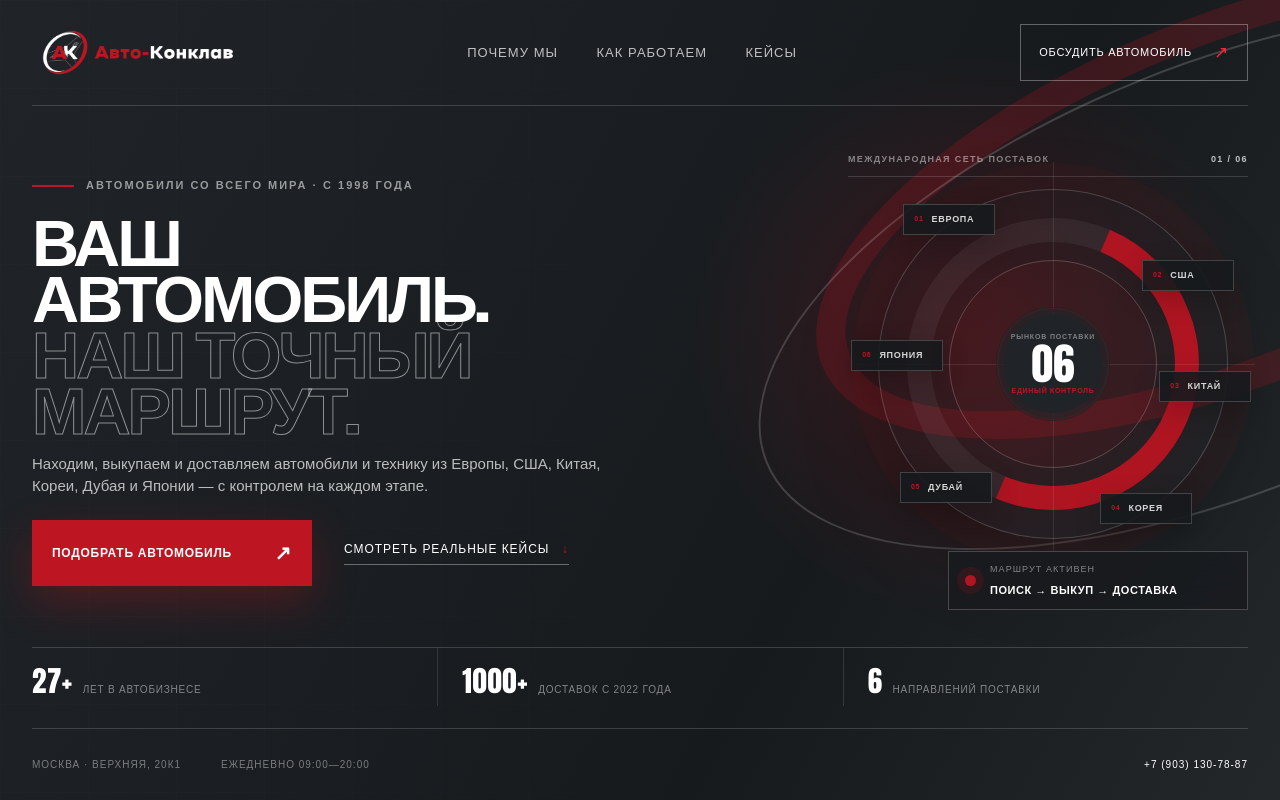
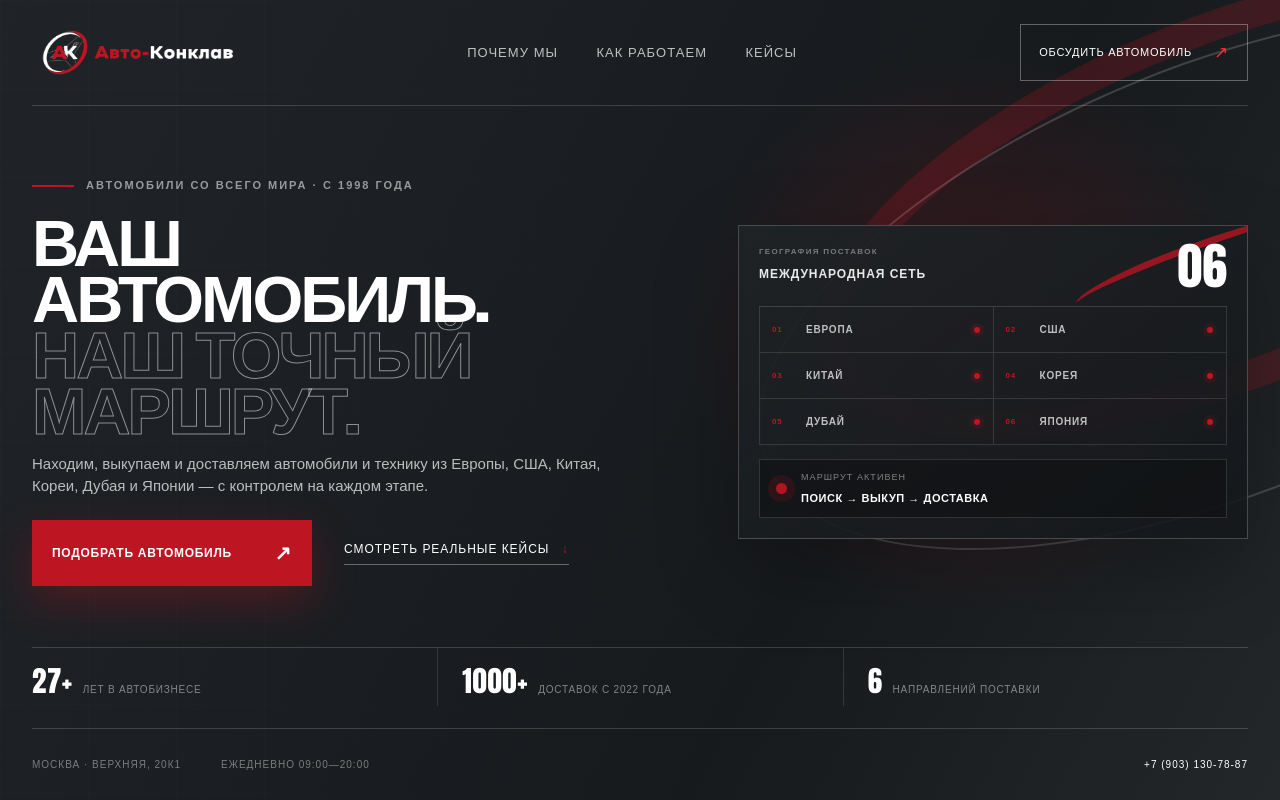
Before and after one commit to pedovochkin/autoconclave, a Next.js app: page / in a window 1280 px wide. Shown: the top 800 px of the page. Built offline with nearby package versions, Linux system fonts and the light colour scheme.

Commit message:
Simplify hero and process layout

```diff
--- a/app/globals.css
+++ b/app/globals.css
@@ -80,30 +80,20 @@ h1 span { display: block; color: transparent; -webkit-text-stroke: 1px rgba(255,
 .trust-row strong { font-family: Impact, "Arial Black", sans-serif; color: #fff; font-size: 29px; letter-spacing: .02em; }
 .trust-row span { color: rgba(255,255,255,.46); font-size: 10px; line-height: 1.3; text-transform: uppercase; letter-spacing: .08em; }
 
-.hero-visual { grid-column: 2; grid-row: 1; position: relative; z-index: 1; width: 100%; max-width: 560px; justify-self: end; display: flex; flex-direction: column; align-items: flex-end; gap: 12px; }
-.visual-topline { width: min(100%, 470px); display: flex; justify-content: space-between; align-items: center; padding-bottom: 10px; border-bottom: 1px solid rgba(255,255,255,.15); color: rgba(255,255,255,.46); font-size: 9px; font-weight: 700; letter-spacing: .15em; text-transform: uppercase; }
-.visual-topline b { color: rgba(255,255,255,.72); font-weight: 700; }
-.market-orbit { position: relative; width: min(430px, 35vw); aspect-ratio: 1; margin-right: 20px; border: 1px solid rgba(255,255,255,.18); border-radius: 50%; background: radial-gradient(circle, rgba(190,21,34,.24) 0 18%, rgba(190,21,34,.07) 18.5% 42%, transparent 42.5%); box-shadow: 0 0 0 26px rgba(190,21,34,.05), 0 28px 80px rgba(0,0,0,.28); animation: settle .8s cubic-bezier(.2,.8,.2,1) both; }
-.market-orbit::before { content: ""; position: absolute; inset: 8%; border: 24px solid rgba(255,255,255,.055); border-right-color: rgba(190,21,34,.9); border-bottom-color: rgba(190,21,34,.9); border-radius: 50%; transform: rotate(-22deg); }
-.orbit-ring { position: absolute; border-radius: 50%; pointer-events: none; }
-.orbit-ring-one { inset: 20%; border: 1px solid rgba(255,255,255,.2); }
-.orbit-ring-two { inset: 34%; border: 1px solid rgba(190,21,34,.75); }
-.orbit-axis { position: absolute; background: rgba(255,255,255,.09); pointer-events: none; }
-.orbit-axis-x { left: -8%; right: -8%; top: 50%; height: 1px; }
-.orbit-axis-y { top: -8%; bottom: -8%; left: 50%; width: 1px; }
-.orbit-core { position: absolute; z-index: 3; inset: 36%; display: flex; flex-direction: column; align-items: center; justify-content: center; border-radius: 50%; background: #202428; box-shadow: 0 0 0 8px rgba(32,36,40,.72); text-align: center; text-transform: uppercase; }
-.orbit-core small { color: rgba(255,255,255,.42); font-size: 7px; font-weight: 700; letter-spacing: .12em; }
-.orbit-core strong { margin: 2px 0; color: #fff; font-family: Impact, "Arial Black", sans-serif; font-size: clamp(36px, 3.4vw, 52px); line-height: .9; }
-.orbit-core span { color: var(--red); font-size: 7px; font-weight: 800; letter-spacing: .1em; }
-.market-label { position: absolute; z-index: 4; display: flex; align-items: center; gap: 8px; min-width: 92px; padding: 8px 10px; border: 1px solid rgba(255,255,255,.18); background: rgba(23,26,29,.9); box-shadow: 0 8px 28px rgba(0,0,0,.2); color: rgba(255,255,255,.82); font-size: 9px; font-weight: 800; letter-spacing: .08em; text-transform: uppercase; white-space: nowrap; }
-.market-label i { color: var(--red); font-size: 7px; font-style: normal; }
-.market-label-1 { left: 7%; top: 4%; }
-.market-label-2 { right: -2%; top: 20%; }
-.market-label-3 { right: -7%; top: 52%; }
-.market-label-4 { right: 10%; bottom: 4%; }
-.market-label-5 { left: 6%; bottom: 10%; }
-.market-label-6 { left: -8%; top: 43%; }
-.route-card { position: relative; z-index: 4; width: min(100%, 330px); display: flex; align-items: center; gap: 14px; padding: 14px 16px; background: rgba(24,27,30,.84); border: 1px solid rgba(255,255,255,.2); backdrop-filter: blur(12px); }
+.hero-visual { grid-column: 2; grid-row: 1; position: relative; z-index: 1; width: 100%; max-width: 510px; justify-self: end; }
+.supply-panel { position: relative; overflow: hidden; width: 100%; padding: 24px; border: 1px solid rgba(255,255,255,.2); background: linear-gradient(145deg, rgba(31,35,38,.96), rgba(20,23,26,.88)); box-shadow: 0 28px 80px rgba(0,0,0,.24); animation: settle .7s cubic-bezier(.2,.8,.2,1) both; }
+.supply-panel::before { content: ""; position: absolute; width: 250px; height: 34px; right: -72px; top: 18px; border-top: 7px solid rgba(190,21,34,.75); border-radius: 50%; transform: rotate(-20deg); }
+.supply-panel-head { position: relative; z-index: 2; display: flex; justify-content: space-between; align-items: flex-start; gap: 24px; padding-bottom: 20px; border-bottom: 1px solid rgba(255,255,255,.15); }
+.supply-panel-head small, .supply-panel-head b { display: block; text-transform: uppercase; }
+.supply-panel-head small { margin-bottom: 7px; color: rgba(255,255,255,.4); font-size: 8px; font-weight: 700; letter-spacing: .16em; }
+.supply-panel-head b { color: rgba(255,255,255,.9); font-size: 12px; letter-spacing: .08em; }
+.supply-panel-head > strong { color: #fff; font-family: Impact, "Arial Black", sans-serif; font-size: 50px; font-weight: 900; line-height: .8; }
+.market-grid { display: grid; grid-template-columns: repeat(2, 1fr); border-left: 1px solid rgba(255,255,255,.12); }
+.market-item { min-height: 54px; display: grid; grid-template-columns: 26px 1fr 7px; align-items: center; gap: 8px; padding: 0 12px; border-right: 1px solid rgba(255,255,255,.12); border-bottom: 1px solid rgba(255,255,255,.12); }
+.market-item span { color: var(--red); font-size: 8px; font-weight: 800; letter-spacing: .1em; }
+.market-item b { color: rgba(255,255,255,.72); font-size: 10px; letter-spacing: .08em; text-transform: uppercase; }
+.market-item i { width: 6px; height: 6px; border-radius: 50%; background: var(--red); box-shadow: 0 0 0 4px rgba(190,21,34,.12); }
+.route-card { position: relative; z-index: 4; width: 100%; display: flex; align-items: center; gap: 14px; margin-top: 18px; padding: 14px 16px; background: rgba(14,16,18,.58); border: 1px solid rgba(255,255,255,.13); }
 .route-card small, .route-card b { display: block; }
 .route-card small { margin-bottom: 5px; color: rgba(255,255,255,.46); text-transform: uppercase; letter-spacing: .12em; font-size: 9px; }
 .route-card b { font-size: 11px; text-transform: uppercase; letter-spacing: .05em; }
@@ -120,11 +110,11 @@ h1 span { display: block; color: transparent; -webkit-text-stroke: 1px rgba(255,
 
 @media (max-width: 1060px) {
   .main-nav { display: none; }
-  .hero-grid { grid-template-columns: 1fr; grid-template-rows: auto auto auto; min-height: auto; padding-top: 72px; }
+  .hero-grid { grid-template-columns: 1fr; grid-template-rows: auto auto auto; min-height: auto; padding: 56px 0 82px; }
   .hero-copy { max-width: 830px; }
-  .hero-visual { grid-column: 1; grid-row: 2; width: min(100%, 560px); margin-top: 24px; }
-  .market-orbit { width: min(430px, 62vw); }
-  .trust-row { grid-column: 1; grid-row: 3; margin-top: 34px; }
+  .hero-visual { grid-column: 1; grid-row: 2; width: 100%; max-width: none; margin-top: 22px; }
+  .market-grid { grid-template-columns: repeat(3, 1fr); }
+  .trust-row { grid-column: 1; grid-row: 3; margin-top: 24px; }
   .hero-footer { position: relative; left: auto; bottom: auto; transform: none; }
 }
 @media (max-width: 700px) {
@@ -143,11 +133,10 @@ h1 span { display: block; color: transparent; -webkit-text-stroke: 1px rgba(255,
   .trust-row div { min-height: 58px; padding: 12px 0; border-bottom: 1px solid rgba(255,255,255,.1); }
   .trust-row div + div { padding-left: 0; border-left: 0; }
   .hero-visual { margin-top: 18px; }
-  .market-orbit { width: min(310px, 82vw); margin: 0 auto; }
-  .market-label { min-width: 76px; padding: 6px 7px; font-size: 7px; }
-  .market-label-2, .market-label-3 { right: -3%; }
-  .market-label-6 { left: -3%; }
-  .route-card { width: min(100%, 285px); }
+  .supply-panel { padding: 18px; }
+  .market-grid { grid-template-columns: repeat(2, 1fr); }
+  .market-item { min-height: 48px; padding-inline: 9px; }
+  .route-card { width: 100%; }
   .hero-footer { height: auto; padding: 22px 0; flex-wrap: wrap; gap: 12px 22px; }
   .hero-footer a { margin-left: 0; width: 100%; }
 }
@@ -158,9 +147,9 @@ h1 span { display: block; color: transparent; -webkit-text-stroke: 1px rgba(255,
   h1 { font-size: clamp(56px, 5.1vw, 82px); }
   .hero-lead { margin-top: 18px; font-size: 15px; line-height: 1.5; }
   .hero-actions { margin-top: 22px; }
-  .market-orbit { width: min(350px, 29vw); }
-  .visual-topline { width: min(100%, 400px); }
-  .route-card { width: 300px; padding-block: 11px; }
+  .supply-panel { padding: 20px; }
+  .market-item { min-height: 46px; }
+  .route-card { margin-top: 14px; padding-block: 11px; }
   .trust-row div { min-height: 58px; padding-top: 12px; }
 }
 
@@ -220,22 +209,23 @@ h2 em { display: block; color: var(--red); font-style: normal; }
 .process { position: relative; overflow: hidden; background: var(--ink); color: #fff; }
 .process::after { content: ""; position: absolute; width: 880px; height: 340px; right: -500px; bottom: -70px; border: 34px solid rgba(190,21,34,.25); border-left-color: rgba(255,255,255,.08); border-radius: 50%; transform: rotate(-20deg); }
 .process h2 em { color: transparent; -webkit-text-stroke: 1px rgba(255,255,255,.42); }
-.process-head { position: relative; z-index: 2; }
-.process-grid { position: relative; z-index: 2; display: grid; grid-template-columns: .82fr 1.18fr; border-top: 1px solid rgba(255,255,255,.15); }
+.process-head { position: relative; z-index: 2; margin-bottom: 52px; }
+.process-head h2 { max-width: 880px; font-size: clamp(46px, 5vw, 76px); line-height: .92; }
+.process-grid { position: relative; z-index: 2; display: grid; grid-template-columns: minmax(300px, .76fr) minmax(0, 1.24fr); border-top: 1px solid rgba(255,255,255,.15); background: rgba(14,16,18,.16); }
 .step-list { border-left: 1px solid rgba(255,255,255,.15); }
-.step-list button { width: 100%; min-height: 86px; display: grid; grid-template-columns: 52px 1fr auto; align-items: center; gap: 18px; padding: 0 24px; border: 0; border-right: 1px solid rgba(255,255,255,.15); border-bottom: 1px solid rgba(255,255,255,.15); background: transparent; color: rgba(255,255,255,.48); text-align: left; cursor: pointer; transition: .2s ease; }
+.step-list button { width: 100%; min-height: 72px; display: grid; grid-template-columns: 42px 1fr auto; align-items: center; gap: 14px; padding: 0 20px; border: 0; border-right: 1px solid rgba(255,255,255,.15); border-bottom: 1px solid rgba(255,255,255,.15); background: transparent; color: rgba(255,255,255,.48); text-align: left; cursor: pointer; transition: .2s ease; }
 .step-list button:hover, .step-list button.active { background: var(--red); color: #fff; }
 .step-list span { font-size: 10px; letter-spacing: .12em; }
-.step-list b { font-family: Impact, "Arial Black", sans-serif; font-size: 24px; letter-spacing: .03em; text-transform: uppercase; }
-.step-list i { font-size: 22px; font-style: normal; }
-.step-display { min-height: 430px; padding: 48px clamp(36px, 5vw, 80px); border-right: 1px solid rgba(255,255,255,.15); border-bottom: 1px solid rgba(255,255,255,.15); }
-.step-counter { margin-bottom: 48px; color: rgba(255,255,255,.3); font-size: 11px; letter-spacing: .14em; }
+.step-list b { font-family: Impact, "Arial Black", sans-serif; font-size: 21px; letter-spacing: .03em; text-transform: uppercase; }
+.step-list i { font-size: 19px; font-style: normal; }
+.step-display { min-height: 360px; padding: 34px clamp(32px, 4vw, 62px); border-right: 1px solid rgba(255,255,255,.15); border-bottom: 1px solid rgba(255,255,255,.15); }
+.step-counter { margin-bottom: 28px; color: rgba(255,255,255,.3); font-size: 10px; letter-spacing: .14em; }
 .step-display > p:first-of-type { margin: 0 0 10px; color: #ef3645; font-size: 10px; font-weight: 700; letter-spacing: .14em; text-transform: uppercase; }
-.step-display h3 { margin: 0; font-family: Impact, "Arial Black", sans-serif; font-size: clamp(54px, 6vw, 92px); line-height: .9; text-transform: uppercase; }
-.step-rule { height: 2px; margin: 34px 0; background: rgba(255,255,255,.12); }
+.step-display h3 { margin: 0; font-family: Impact, "Arial Black", sans-serif; font-size: clamp(48px, 5vw, 76px); line-height: .9; text-transform: uppercase; }
+.step-rule { height: 2px; margin: 26px 0; background: rgba(255,255,255,.12); }
 .step-rule span { display: block; height: 100%; background: var(--red); transition: width .35s ease; }
-.step-text { max-width: 680px; color: rgba(255,255,255,.58); font-size: 16px; line-height: 1.7; }
-.next-step { display: flex; align-items: center; gap: 28px; margin-top: 36px; padding: 0 0 7px; border: 0; border-bottom: 1px solid rgba(255,255,255,.3); background: transparent; color: #fff; font-size: 11px; font-weight: 700; letter-spacing: .1em; text-transform: uppercase; cursor: pointer; }
+.step-text { max-width: 680px; color: rgba(255,255,255,.58); font-size: 14px; line-height: 1.65; }
+.next-step { display: flex; align-items: center; gap: 28px; margin-top: 26px; padding: 0 0 7px; border: 0; border-bottom: 1px solid rgba(255,255,255,.3); background: transparent; color: #fff; font-size: 10px; font-weight: 700; letter-spacing: .1em; text-transform: uppercase; cursor: pointer; }
 .next-step span { color: var(--red); font-size: 21px; }
 
 /* Cases */
--- a/app/page.tsx
+++ b/app/page.tsx
@@ -99,28 +99,22 @@ export default function Home() {
           </div>
 
           <div className="hero-visual" aria-hidden="true">
-            <div className="visual-topline">
-              <span>Международная сеть поставок</span>
-              <b>01 / 06</b>
+            <div className="supply-panel">
+              <div className="supply-panel-head">
+                <div>
+                  <small>География поставок</small>
+                  <b>Международная сеть</b>
+                </div>
+                <strong>06</strong>
               </div>
 
-            <div className="market-orbit">
-              <span className="orbit-ring orbit-ring-one" />
-              <span className="orbit-ring orbit-ring-two" />
-              <span className="orbit-axis orbit-axis-x" />
-              <span className="orbit-axis orbit-axis-y" />
-
-              <div className="orbit-core">
-                <small>Рынков поставки</small>
-                <strong>06</strong>
-                <span>единый контроль</span>
+              <div className="market-grid">
+                {destinations.map((destination, index) => (
+                  <div className="market-item" key={destination}>
+                    <span>{String(index + 1).padStart(2, '0')}</span>
+                    <b>{destination}</b>
+                    <i />
                   </div>
-
-              {destinations.map((destination, index) => (
-                <span className={`market-label market-label-${index + 1}`} key={destination}>
-                  <i>{String(index + 1).padStart(2, '0')}</i>
-                  {destination}
-                </span>
                 ))}
               </div>
 
@@ -129,6 +123,7 @@ export default function Home() {
                 <div>
                   <small>Маршрут активен</small>
                   <b>Поиск → выкуп → доставка</b>
+                </div>
               </div>
             </div>
           </div>
```
Lines whose indentation alone changed are shown as unchanged.
